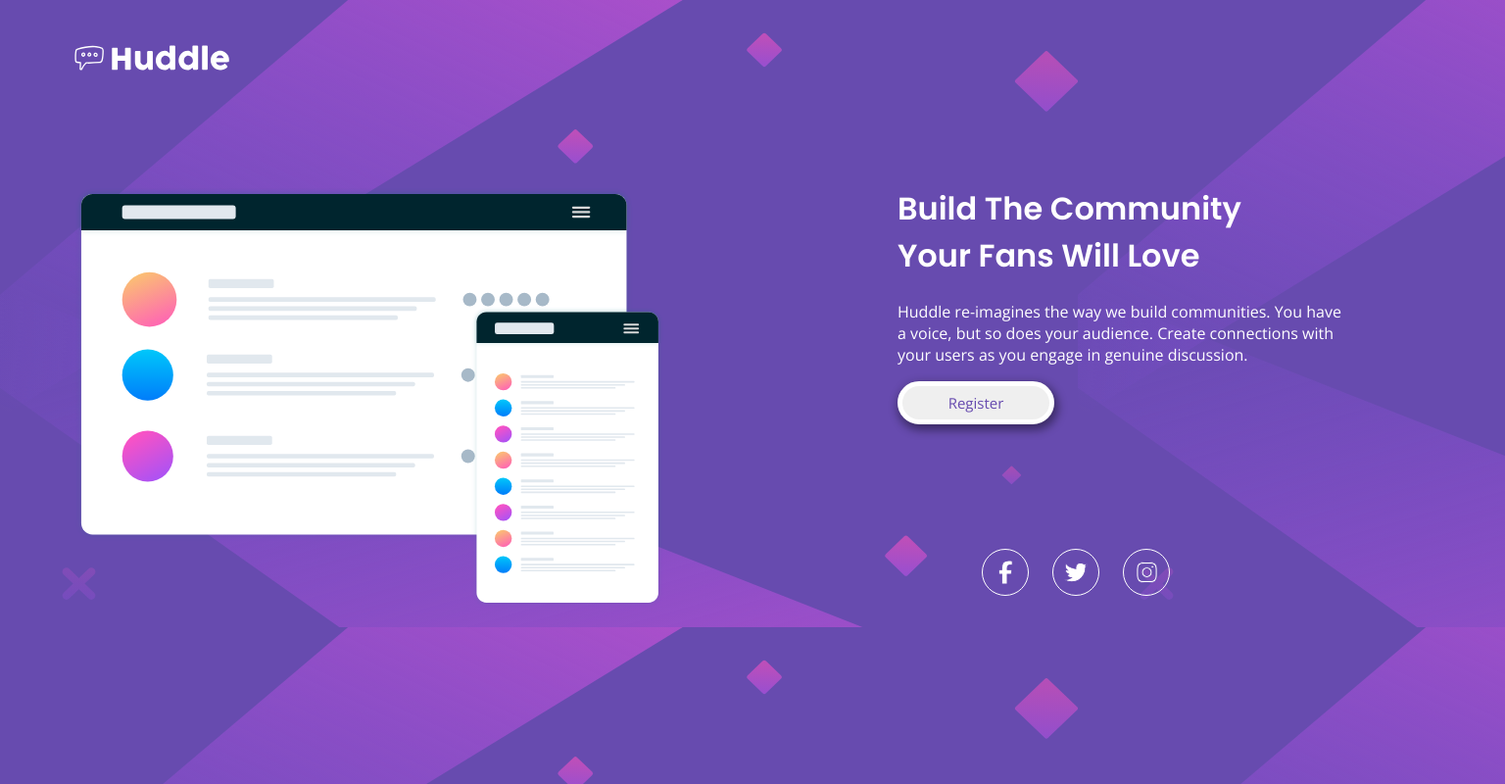
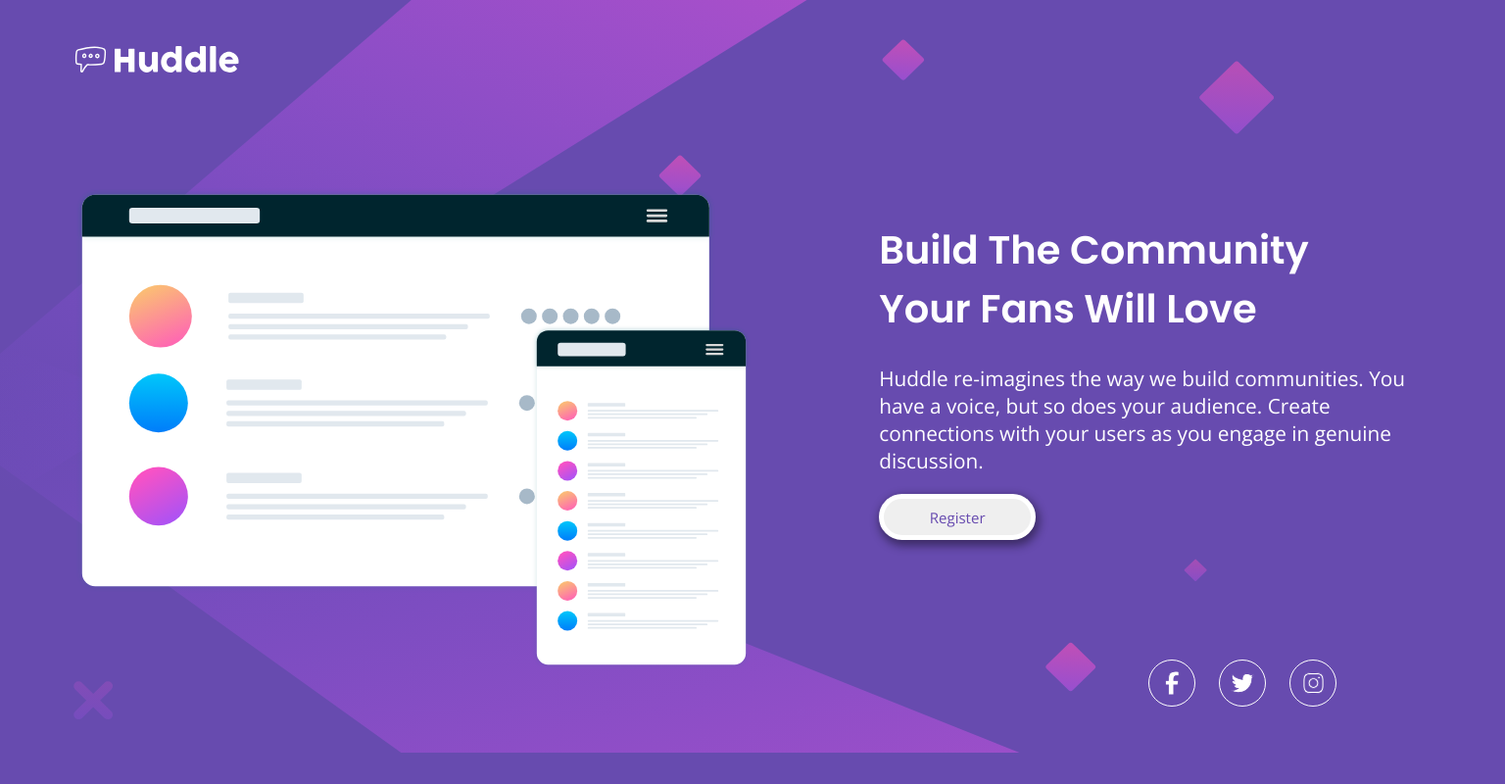
Before and after one commit to SalmaW03/Frontend-mentor-Huddle-Landing-Page-challenge, a plain HTML site: page index.html in a window 1536 px wide. Shown: the whole page at 98% size. Drawn offline with nearby package versions, Linux system fonts and the light colour scheme.

Commit message:
Add files via upload

```diff
--- a/style.css
+++ b/style.css
@@ -1,7 +1,8 @@
 body {
     background-color: hsl(257, 40%, 49%);
     background-image: url(./bg-desktop.svg);
-    background-size: 1100px 640px;
+    background-size: 1100px auto;
+    background-repeat: no-repeat;
     color: white;
 }
 
@@ -42,6 +43,7 @@ h1 {
 
 p {
     width: 460px;
+    font-weight: 100;
 }
 
 .btn {
@@ -84,3 +86,46 @@ p {
     color: hsl(300, 69%, 71%);
     cursor: pointer;
 }
+
+@media screen and (min-width: 1440px) {
+    body {
+        background-size: 1300px 768px;
+    }
+    .mckup {
+        width: 690px;
+    }
+    .container {
+        position: relative;
+        float: right;
+        left: -11%;
+        top: 200px;
+    }
+    .social-icons {
+        position: relative;
+        bottom: -620px;
+        right: -910px;
+    }
+    .logo {
+        width: 180px;
+        padding-left: 60px;
+        padding-top: 30px;
+    }
+
+    .container {
+        position: relative;
+        float: right;
+        left: -4%;
+        top: 190px;
+    }
+
+    h1 {
+        font-size: 2.5em;
+        width: 440px;
+    }
+
+    p {
+        font-size: 1.3em;
+        width: 570px;
+        font-weight: 100;
+    }
+}
```
